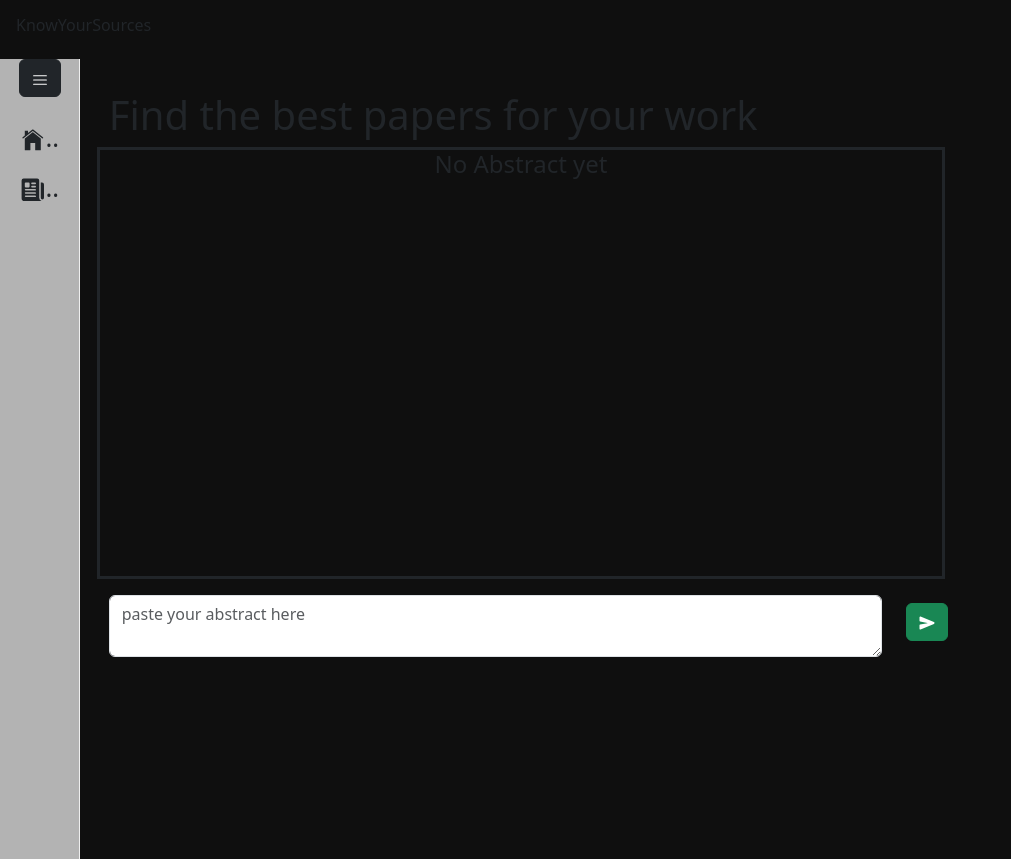
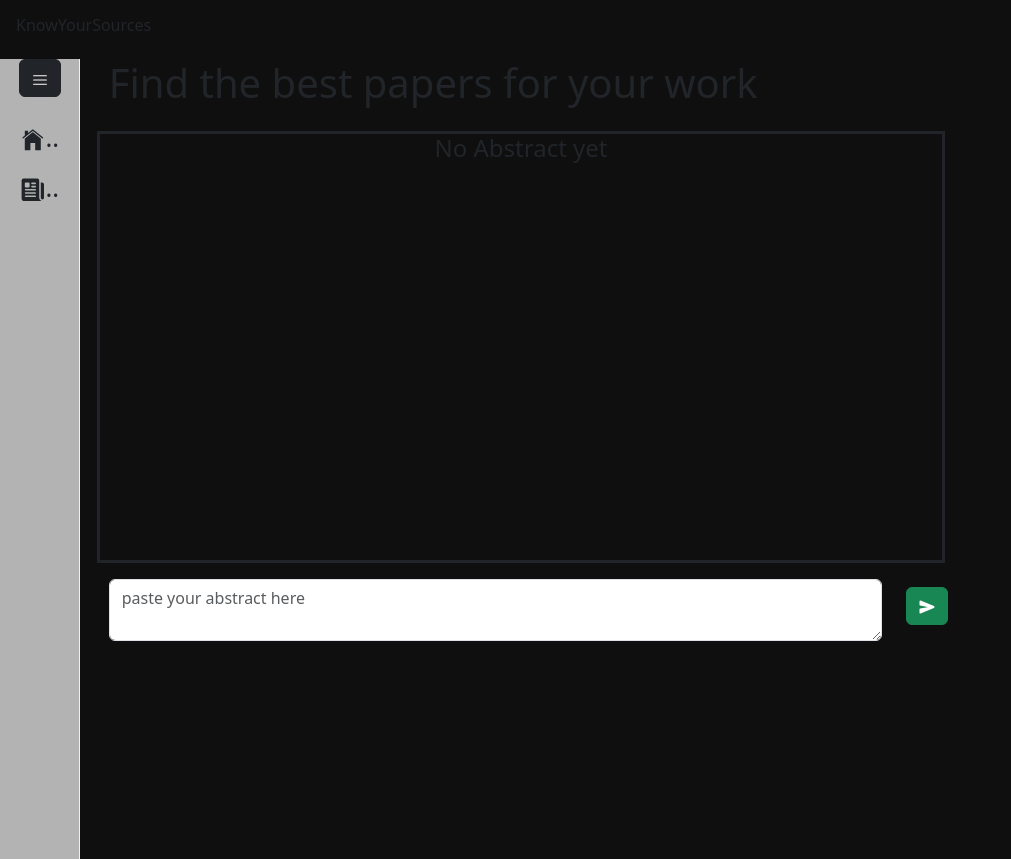
Before and after one commit to MrChriwo/KnowYourSources, a React (Vite) app in the folder frontend/: page / in a window 1280 px wide. Shown: the whole page, without its empty margins (0-1011 px from the left). Built offline with nearby package versions, Linux system fonts and the light colour scheme.

Commit message:
add predict page with abstract input

```diff
--- a/frontend/src/App.scss
+++ b/frontend/src/App.scss
@@ -6,4 +6,5 @@
 
 .page {
     padding-top: 2rem !important;
+    padding: 0 !important;
 }
--- a/frontend/src/pages/predict.tsx
+++ b/frontend/src/pages/predict.tsx
@@ -3,7 +3,7 @@ import AbstractFrame from "../components/abstractFrame/AbstractFrame";
 const Predict = () => {
     return (
         <div className="page">
-        <h1>Find the best papers for your work</h1>
+        <h1 className="mb-4">Find the best papers for your work</h1>
         <AbstractFrame/>
         </div>
     );
```
